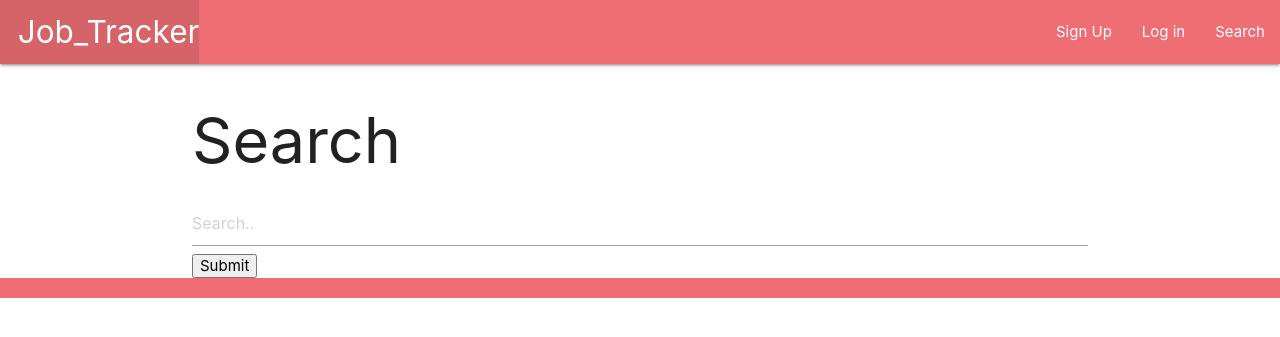
After one commit to jannnnnnnnnn/job_tracker_app, a Django app: page //search/ in a window 1280 px wide. The commit adds this page. Shown: the top 337 px of the page. Run offline with Django 3.2, Linux system fonts and the light colour scheme.

Commit message:
beginning API and search work

```diff
--- a/core_app/templates/base.html
+++ b/core_app/templates/base.html
@@ -29,6 +29,8 @@
           </ul>
           <ul class="right">
             <li><a href="{% url 'signup' %}">Sign Up</a></li>
+            <li><a href="{% url 'login' %}">Log in</a></li>
+            <li><a href="{% url 'search' %}">Search</a></li>
           </ul>
         </div>
       </nav>
--- /dev/null
+++ b/core_app/templates/search.html
@@ -0,0 +1,10 @@
+{% extends 'base.html' %} {% block content %}
+
+<h1>Search</h1>
+<div class="search-container">
+  <form action="{% url 'jobresults' %}">
+    <input type="text" placeholder="Search.." name="search" />
+    <button type="submit">Submit</button>
+  </form>
+</div>
+{% endblock %}
--- a/core_app/urls.py
+++ b/core_app/urls.py
@@ -4,5 +4,8 @@ from . import views
 urlpatterns = [
     path('', views.home, name='home'),
     path('accounts/', include('django.contrib.auth.urls')),
-    path('accounts/signup/', views.signup, name='signup')
+    path('accounts/signup/', views.signup, name='signup'),
+    path('/search/', views.search, name='search'),
+    path('/jobresults/', views.jobresults, name='jobresults'),
+
 ]
--- a/core_app/views.py
+++ b/core_app/views.py
@@ -1,9 +1,22 @@
 from django.shortcuts import render
 from django.http import HttpResponse
-
+import requests
 # Define the home view
 from django.contrib.auth import login
 from django.contrib.auth.forms import UserCreationForm
+
+
+# def jobs_Index(request):
+def jobresults(request):
+    API = "https://cloud.google.com/jobs-api/"
+    res = requests.get(API)
+    data = res.json()
+    print(data)
+    return render(request, 'jobresults.html/')
+
+
+def search(request):
+    return render(request, 'search.html/')
 
 
 def home(request):
```
Also changed, not shown: core_app/templates/jobresults.html (added), job_tracker_app/templates/search.html (deleted).
